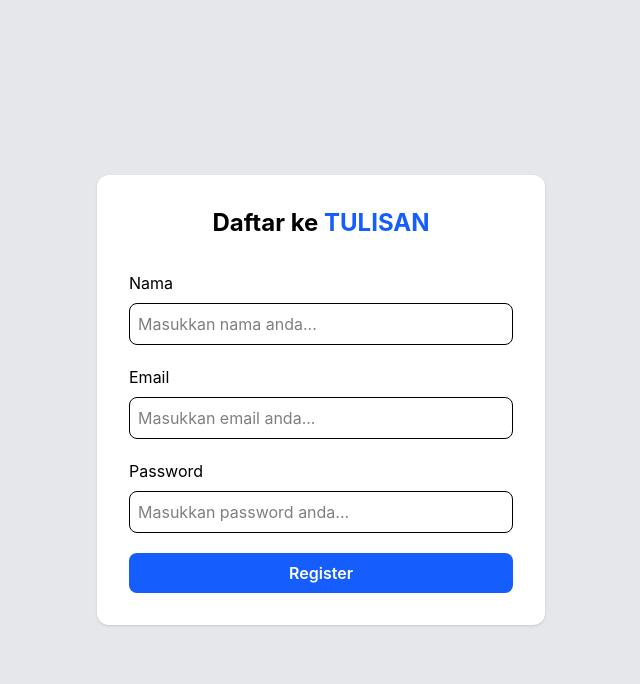
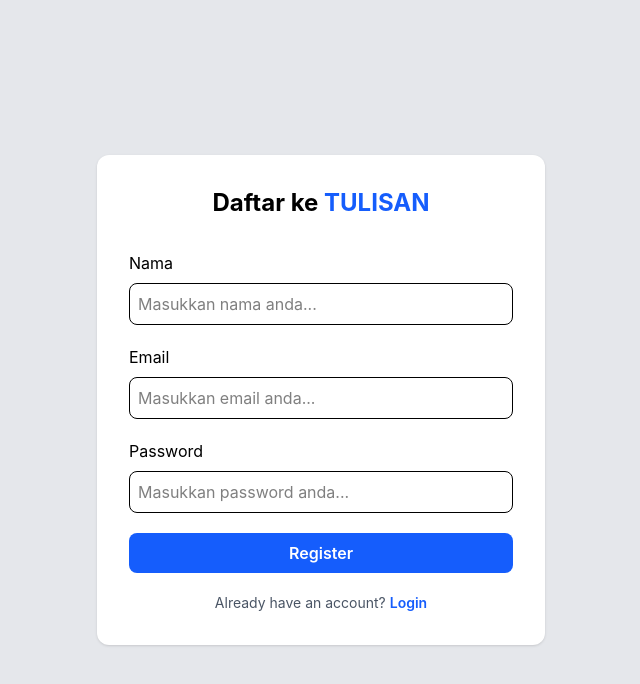
Before and after one commit to muhammadwahyupratamaa/koda-b8-backendjs2, a React app in the folder frontend/: page /register in a window 1280 px wide. Shown: the top 684 px of the page, without its empty margins (319-959 px from the left). Built offline with nearby package versions, Linux system fonts and the light colour scheme; the HTML template or start-up script is replaced by a standard one.

Commit message:
feat: enhance Register component with loading state and validation for user input

```diff
--- a/frontend/src/pages/Login.jsx
+++ b/frontend/src/pages/Login.jsx
@@ -11,12 +11,13 @@
     e.preventDefault();
 
     const data = await login(email, password);
+
     if (data.token) {
       localStorage.setItem("token", data.token);
+      localStorage.setItem("user", JSON.stringify(data.user));
 
-      navigate("/")
+      navigate("/");
     }
-
   };
 
   return (
--- a/frontend/src/pages/Register.jsx
+++ b/frontend/src/pages/Register.jsx
@@ -1,18 +1,29 @@
 import { useState } from "react";
+import { register } from "../services/auth";
+import { Link, useNavigate } from "react-router-dom";
 
 function Register() {
   const [name, setName] = useState("");
   const [email, setEmail] = useState("");
   const [password, setPassword] = useState("");
+  const navigate = useNavigate();
+  const [loading, setLoading] = useState(false);
 
   const handleSubmit = async (e) => {
     e.preventDefault();
 
-    console.log({
-      name,
-      email,
-      password,
-    });
+    if (!name || !email || !password) {
+      alert("All fields are required.");
+      return;
+    }
+
+    setLoading(true);
+
+    await register(name, email, password);
+
+    setLoading(false);
+
+    navigate("/login");
   };
 
   return (
@@ -66,11 +77,22 @@
 
           <button
             type="submit"
-            className="cursor-pointer rounded-lg bg-blue-600 p-2 font-semibold text-white hover:bg-blue-700"
+            disabled={loading}
+            className="rounded-lg bg-blue-600 p-2 font-semibold text-white hover:bg-blue-700 disabled:cursor-not-allowed disabled:opacity-50"
           >
-            Register
+            {loading ? "Registering..." : "Register"}
           </button>
         </form>
+
+        <p className="mt-5 text-center text-sm text-gray-600">
+          Already have an account?{" "}
+          <Link
+            to="/login"
+            className="font-semibold text-blue-600 hover:underline"
+          >
+            Login
+          </Link>
+        </p>
       </section>
     </main>
   );
```
